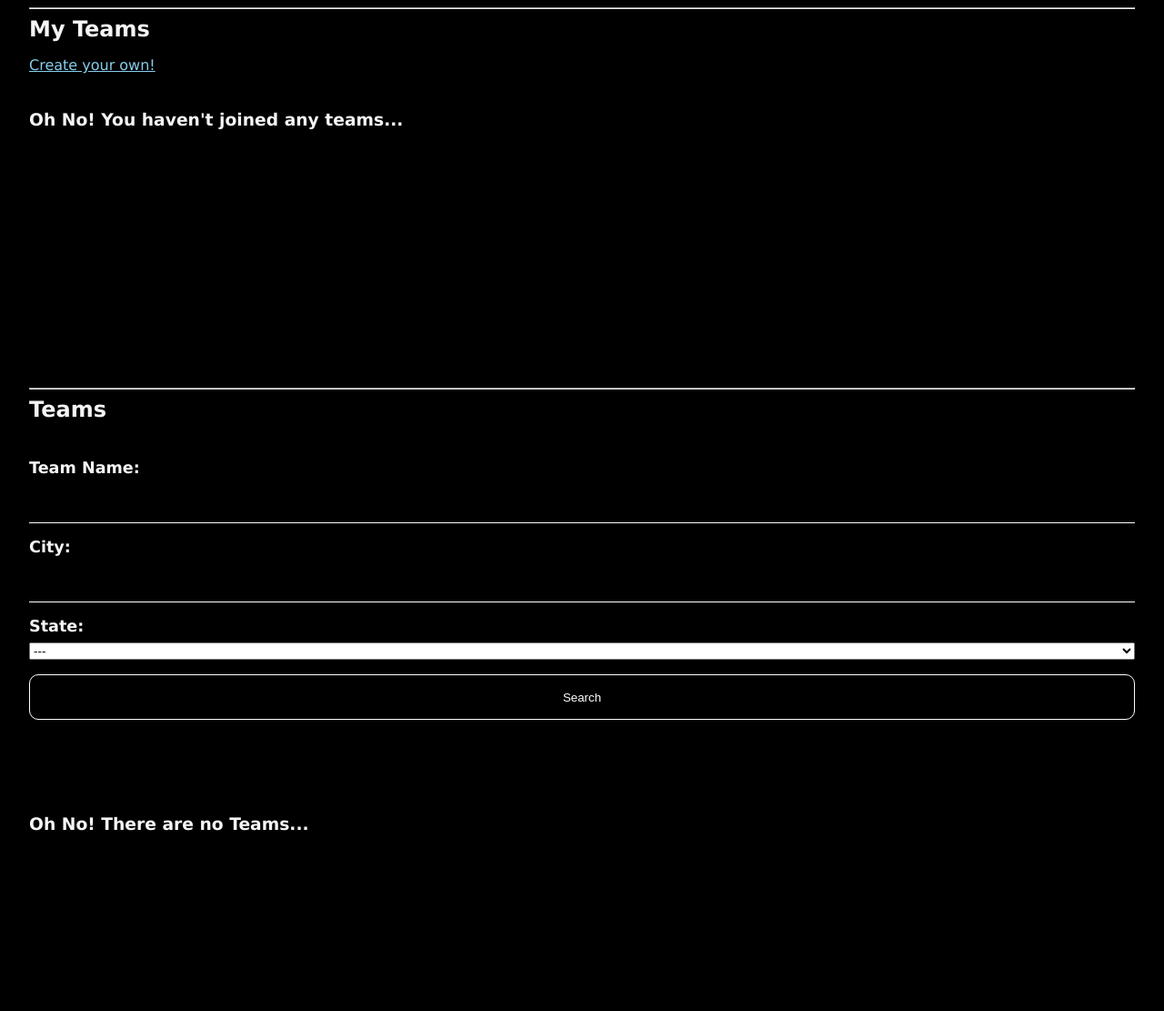
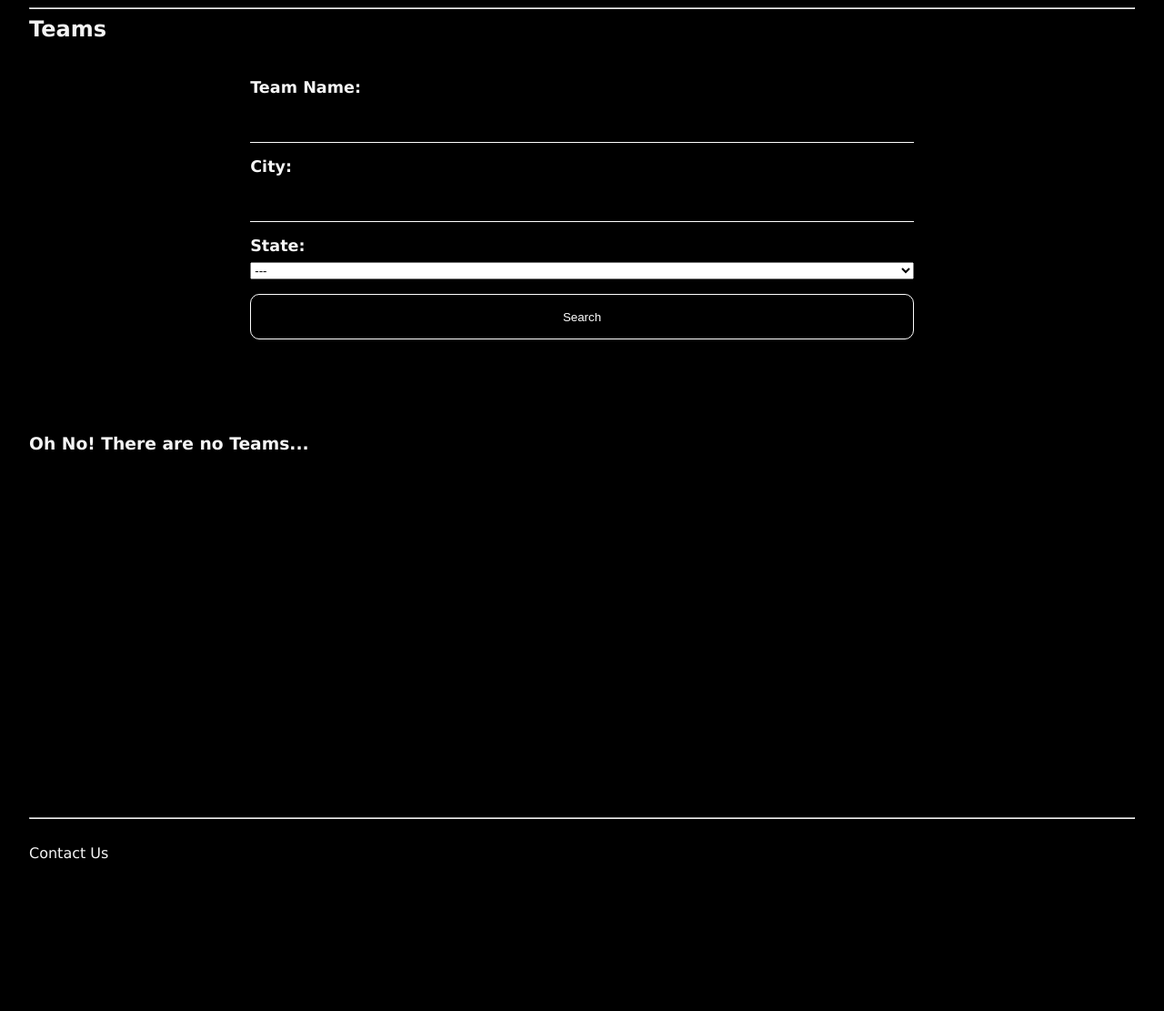
Before and after one commit to Bennm23/f5new, a Django app: page /teams/ in a window 1280 px wide. Shown: the part 57-1168 px from the top of the page at 91% size. After the commit the page ends 1001 px from the top, so only its background shows below. Run offline with Django 4.2, Linux system fonts and the light colour scheme; the visitor is signed in with stand-in values (Sample User, id 1); data that the repository does not hold is empty.

Commit message:
removed data from teams home; removed data from blogs home; added login_required;

```diff
--- a/project/f5blogs/views.py
+++ b/project/f5blogs/views.py
@@ -65,6 +65,7 @@ def detail(request, blog_id):
     }
     return render(request, 'f5blogs/detail_blog.html', context)
 
+@login_required(login_url='index:login_member')
 def edit(request, blog_id):
     blog = get_object_or_404(BlogPost, pk=blog_id)
     if request.method == 'POST':
@@ -84,6 +85,7 @@ def edit(request, blog_id):
         }
         return render(request, 'f5blogs/edit_blog.html', context)
 
+@login_required(login_url='index:login_member')
 def delete(request, blog_id):
     blog = get_object_or_404(BlogPost, pk=blog_id)
 
--- a/project/f5teams/views.py
+++ b/project/f5teams/views.py
@@ -28,8 +28,8 @@ def index(request):
 
     # Additional context for authenticated users
     context = {'teams': teams}
-    if request.user.is_authenticated:
-        context['my_teams'] = Team.objects.filter(members__id=request.user.id)
+    #if request.user.is_authenticated:
+    #    context['my_teams'] = Team.objects.filter(members__id=request.user.id)
 
     return render(request, 'f5teams/teams_home.html', {'teams': teams, 'search_form': search_form, **context})
 
--- a/project/static/project/styles.css
+++ b/project/static/project/styles.css
@@ -62,6 +62,11 @@ form {
     display: grid;
     grid-template-columns: 1fr;
     gap: 1rem;
+}
+
+.search_form_container {
+    width: 60%;
+    margin: 0 auto;
 }
 
 .auth_form {
@@ -131,6 +136,10 @@ button:focus {
 
     .auth_form {
         max-width: 100%;
+    }
+
+    .search_form_container {
+        width: 100%;
     }
 }
 
```
